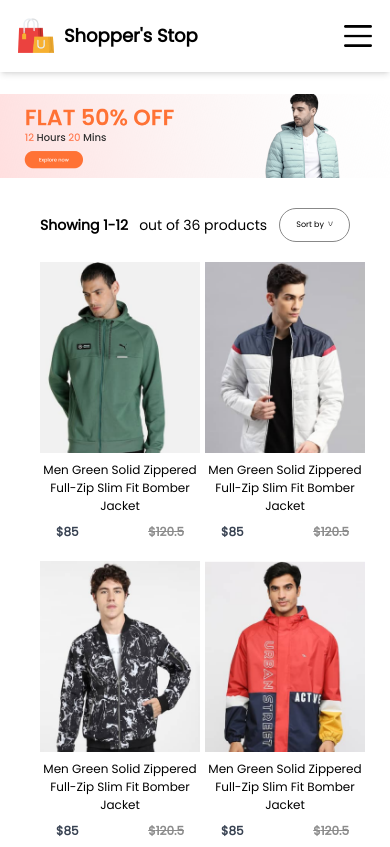
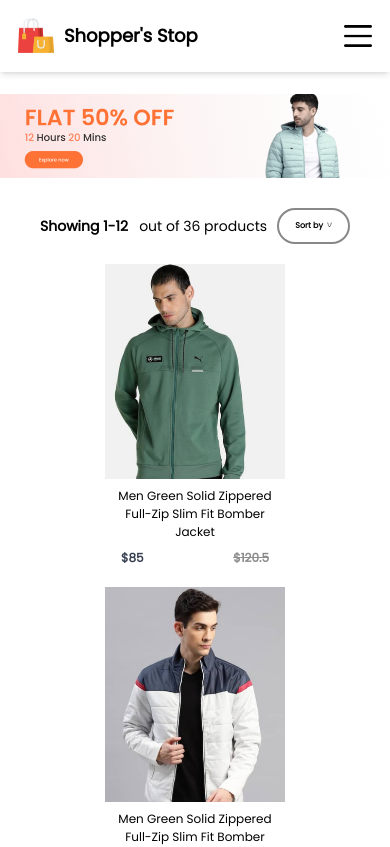
Before and after one commit to imadityayadav/frontend, a React (Create React App) app: page /men in a window 390 px wide. Shown: the top 847 px of the page. Built offline with nearby package versions, Linux system fonts and the light colour scheme.

Commit message:
Refactor ShopCategory to improve responsiveness of items card.

```diff
--- a/src/components/Hero.jsx
+++ b/src/components/Hero.jsx
@@ -1,7 +1,7 @@
-import React from 'react';
-import hand from './assets/hand_icon.png';
-import arrow from './assets/arrow.png';
-import heroimg from './assets/heroimg3.png';
+import React from "react";
+import hand from "./assets/hand_icon.png";
+import arrow from "./assets/arrow.png";
+import heroimg from "./assets/heroimg3.png";
 
 const Hero = () => {
   return (
@@ -16,11 +16,7 @@
             <p className="text-[60px] md:text-[80px] lg:text-[100px] font-bold text-white">
               new
             </p>
-              <img
-                className="w-[60px] md:w-[105px]"
-                src={hand}
-                alt="Hand Icon"
-              />
+            <img className="w-[60px] md:w-[105px]" src={hand} alt="Hand Icon" />
           </div>
           <span className="text-[40px] md:text-[60px] lg:text-[80px] font-bold text-white">
             collections
@@ -38,12 +34,8 @@
       </div>
 
       {/* Right Side - Hero Image */}
-        <div className="hero-right w-full md:w-2/5 flex justify-center">
-          <img
-            className="w-full h-auto max-w-[600px]"
-            src={heroimg}
-            alt="Hero"
-          />
+      <div className="hero-right w-full md:w-2/5 flex justify-center pt-10">
+        <img className="w-full h-auto max-w-[600px]" src={heroimg} alt="Hero" />
       </div>
     </div>
   );
--- a/src/components/items.jsx
+++ b/src/components/items.jsx
@@ -1,18 +1,22 @@
-import React from 'react';
-import { Link } from 'react-router-dom';
+import React from "react";
+import { Link } from "react-router-dom";
 
 const Items = (props) => {
   return (
-        <div className='w-[280px] hover:scale-105 transition duration-150 hover:shadow-2xl max-[1280px]:w-[220px] max-[1280px]:text-[14px] max-[1024px]:w-[170px] max-[1024px]:text-[13px] max-[800px]:w-[120px] max-[800px]:text-[12px] max-[500px]:w-[160px]'>
+    <div className="w-[320px] hover:scale-105 transition duration-150 hover:shadow-2xl max-[1280px]:w-[300px] max-[1280px]:text-[14px] max-[1024px]:w-[210px] max-[1024px]:text-[13px] max-[800px]:w-[160px] max-[800px]:text-[12px] max-[500px]:w-[180px]">
       <Link to={`/product/${props.id}`} onClick={() => window.scrollTo(0, 0)}>
-                <img className='w-full h-auto max-[1280px]:w-full max-[1024px]:w-full max-[800px]:w-full max-[500px]:w-full' src={props.image} alt={props.name} />
+        <img
+          className="w-full h-auto max-[1280px]:w-full max-[1024px]:w-full max-[800px]:w-full max-[500px]:w-full"
+          src={props.image}
+          alt={props.name}
+        />
       </Link>
-            <p className='mt-2 mb-2 text-center'>{props.name}</p>
-            <div className='item-prices flex justify-between items-center px-4'>
-                <div className='item-price-new text-[#374151] text-[18px] font-bold max-[1280px]:text-[14px] max-[1024px]:text-[13px] max-[800px]:text-[12px]'>
+      <p className="mt-2 mb-2 text-center">{props.name}</p>
+      <div className="item-prices flex justify-between items-center px-4">
+        <div className="item-price-new text-[#374151] text-[18px] font-bold max-[1280px]:text-[14px] max-[1024px]:text-[13px] max-[800px]:text-[12px]">
           ${props.new_price}
         </div>
-                <div className='items-price-old text-[#8c8c8c] text-[18px] font-semibold line-through max-[1280px]:text-[14px] max-[1024px]:text-[13px] max-[800px]:text-[12px]'>
+        <div className="items-price-old text-[#8c8c8c] text-[18px] font-semibold line-through max-[1280px]:text-[14px] max-[1024px]:text-[13px] max-[800px]:text-[12px]">
           ${props.old_price}
         </div>
       </div>
--- a/src/pages/ShopCategory.jsx
+++ b/src/pages/ShopCategory.jsx
@@ -1,40 +1,49 @@
-import React, { useContext } from 'react';
-import { ShopContext } from '../context/ShopContext';
-import drop_down from '../components/assets/dropdown_icon.png';
-import Item from '../components/items';
+import React, { useContext } from "react";
+import { ShopContext } from "../context/ShopContext";
+import drop_down from "../components/assets/dropdown_icon.png";
+import Item from "../components/items";
 
 const ShopCategory = (props) => {
   const { all_product } = useContext(ShopContext);
 
   return (
-    <div className='shop-category'>
+    <div className="shop-category">
+      {/* Banner Image */}
       <img
-        className='block mt-[30px] mb-[30px] mx-auto w-full max-w-[600px] md:max-w-full'
+        className="block mt-[30px] mb-[30px] mx-auto w-full max-w-[600px] md:max-w-full"
         src={props.banner}
         alt=""
       />
 
-      <div className='flex justify-between items-center mt-0 mb-0 mx-10 md:mx-40'>
-        <p className='text-sm md:text-base'>
-          <span className='font-bold'>Showing 1-12 </span> &nbsp; out of 36 products
+      {/* Header Section */}
+      <div className="flex justify-between items-center mt-0 mb-0 mx-10 md:mx-40">
+        <p className="text-sm md:text-base">
+          <span className="font-bold">Showing 1-12 </span> &nbsp; out of 36
+          products
         </p>
-
-        <div className='flex py-2 px-4 rounded-full border border-[#888] text-xs max-[500px]:text-[8px]'>
+        <div className="flex py-2 px-4 rounded-full border-2 border-[#888] text-xs text-black font-semibold max-[500px]:text-[8px]">
           <p>Sort by</p>
           <img
-            className='mt-[9px] ml-[4px] h-[7px] w-[10px] max-[500px]:w-[5px] max-[500px]:h-[5px] max-[500px]:mt-[4px]'
+            className="mt-[9px]] ml-[4px] h-[7px] w-[10px] max-[500px]:w-[5px] max-[500px]:h-[5px] max-[500px]:mt-[4px]"
             src={drop_down}
             alt=""
           />
         </div>
       </div>
 
-      {/* Updated grid settings for spacing on mobile */}
-      <div className='mt-[20px] mb-[20px] mx-10 md:mx-40 grid grid-cols-2 md:grid-cols-4 gap-5'>
+      {/* Product Grid */}
+      <div className="mt-[20px] mb-[20px] mx-10 md:mx-40 grid grid-cols-1 sm:grid-cols-2 lg:grid-cols-4 gap-5 lg:gap-[10rem] place-items-center">
         {all_product.map((item, i) => {
           if (props.category === item.category) {
             return (
-              <Item key={i} id={item.id} name={item.name} image={item.image} new_price={item.new_price} old_price={item.old_price} />
+              <Item
+                key={i}
+                id={item.id}
+                name={item.name}
+                image={item.image}
+                new_price={item.new_price}
+                old_price={item.old_price}
+              />
             );
           } else {
             return null;
@@ -42,11 +51,12 @@
         })}
       </div>
 
-      <div className='flex items-center justify-center my-[150px] mx-auto w-[233px] h-[69px] rounded-full bg-[#ededed] text-[#787878] font-semibold text-[18px] cursor-pointer'>
+      {/* Explore More Button */}
+      <div className="flex items-center justify-center my-[150px] mx-auto w-[233px] h-[69px] rounded-full bg-[#ededed] text-[#787878] font-semibold text-[18px] cursor-pointer">
         Explore More
       </div>
     </div>
   );
-}
+};
 
 export default ShopCategory;
```
Lines whose indentation alone changed are shown as unchanged.
